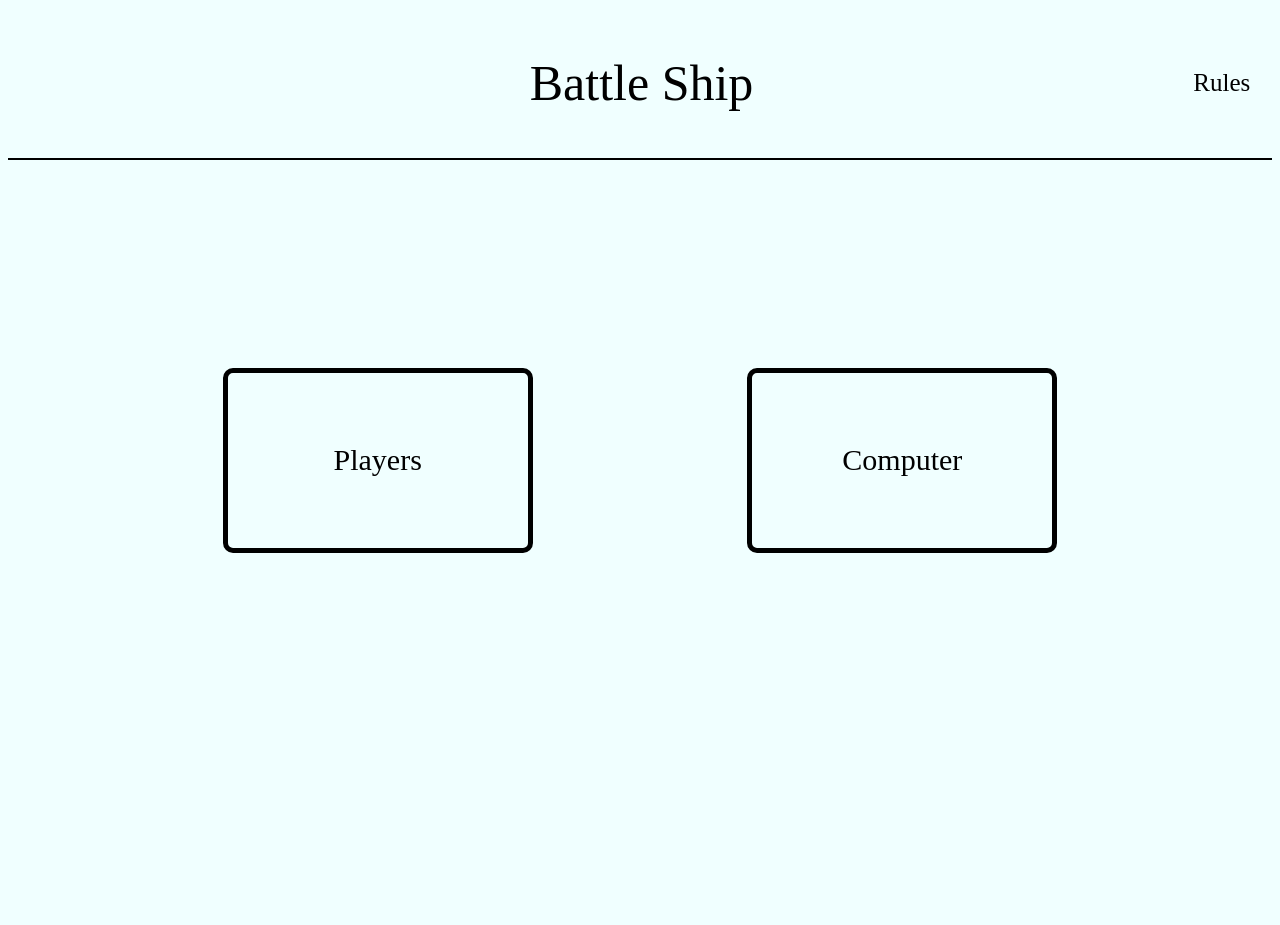
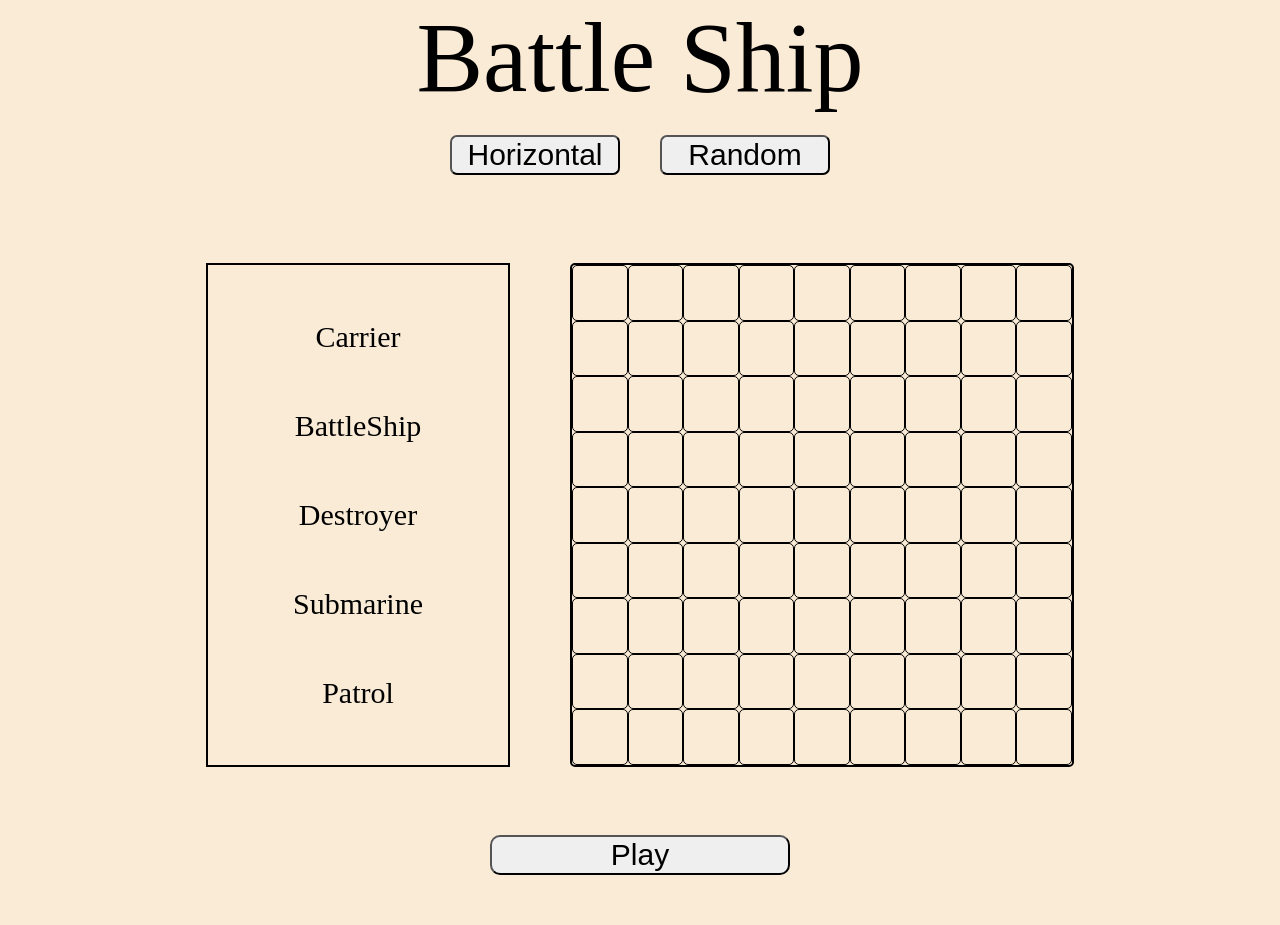
Before and after one commit to Jack0428-dream/battleship, a website built with webpack: page src/template.html in a window 1280 px wide. Before the commit the page ends 800 px from the top, so only its background shows below. Built offline with nearby package versions, Linux system fonts and the light colour scheme.

Commit message:
implement grid event

```diff
--- a/src/gameboard.js
+++ b/src/gameboard.js
@@ -17,21 +17,21 @@ class Gameboard{
         if(side === 'h') {
             if((ship.length + coordinates[0]) > 10) {
                 for(let i = 0; i < ship.length; i++) {
+                    placed.push([coordinates[0], coordinates[1]-i])
+                }
+            } else {
+                for(let i = 0; i < ship.length; i++) {
+                    placed.push([coordinates[0], coordinates[1] + i])
+                }
+            }
+        } else if(side === 'v') {
+            if((ship.length + coordinates[1]) > 10) {
+                for(let i = 0; i < ship.length; i++) {
                     placed.push([coordinates[0]-i, coordinates[1]])
                 }
             } else {
                 for(let i = 0; i < ship.length; i++) {
                     placed.push([coordinates[0]+i, coordinates[1]])
-                }
-            }
-        } else if(side === 'v') {
-            if((ship.length + coordinates[1]) > 10) {
-                for(let i = 0; i < ship.length; i++) {
-                    placed.push([coordinates[0], coordinates[1]-i])
-                }
-            } else {
-                for(let i = 0; i < ship.length; i++) {
-                    placed.push([coordinates[0], coordinates[1]+i])
                 }
             }
         }
--- a/src/index.js
+++ b/src/index.js
@@ -4,77 +4,194 @@ const Ship = require('./ship');
 const Gameboard = require('./gameboard');
 const Player = require('./player');
 
-const body = document.querySelector('#container');
+const container = document.querySelector('#container');
 const header = document.createElement('div');
+header.classList.add('header');
+const title = document.createElement('div');
+title.classList.add('title');
+const deploy = document.createElement('div');
+deploy.classList.add('deploy');
+
+container.appendChild(header);
+header.appendChild(title);
+header.appendChild(deploy);
+
+title.textContent = "Battle Ship";
+
+const hor_ver = document.createElement('button');
+hor_ver.addEventListener('click', () => {
+    if(hor_ver.textContent === 'Horizontal') {
+        hor_ver.textContent = 'Vertical';
+    } else {
+        hor_ver.textContent = 'Horizontal'
+    }
+})
+const random = document.createElement('button');
+
+deploy.appendChild(hor_ver);
+deploy.appendChild(random);
+
+hor_ver.textContent = "Horizontal";
+random.textContent = "Random"
+
 const bCon = document.createElement('div');
+bCon.classList.add('bcon');
+const ships = document.createElement('div');
+ships.classList.add('ships');
+const board = document.createElement('div');
+board.classList.add('board');
 
-const hdiv1 = document.createElement('div');
-const hdiv2 = document.createElement('div');
+for(let i = 0; i < 81; i++) {
+    const div = document.createElement('div');
+    if(i >= 0 && i < 9) {
+        div.dataset.row = '1';
+        div.dataset.col = `${i+1}`;
+    } else if(i >= 9 && i < 18) {
+        div.dataset.row = '2';
+        div.dataset.col = `${i-8}`;
+    } else if(i >=18 && i < 27) {
+        div.dataset.row = '3';
+        div.dataset.col = `${i-17}`;
+    } else if(i >= 27 && i < 36) {
+        div.dataset.row = '4';
+        div.dataset.col = `${i-27}`;
+    } else if (i >= 36 && i < 45) {
+        div.dataset.row = '5';
+        div.dataset.col = `${i-35}`;
+    } else if (i >= 45 && i < 54) {
+        div.dataset.row = '6';
+        div.dataset.col = `${i-44}`;
+    } else if (i >= 54 && i < 63) {
+        div.dataset.row = '7';
+        div.dataset.col = `${i-53}`;
+    } else if (i >= 63 && i < 72) {
+        div.dataset.row = '8';
+        div.dataset.col = `${i-62}`;
+    } else if (i >= 72 && i < 81) {
+        div.dataset.row = '9';
+        div.dataset.col = `${i-71}`;
+    }
+    div.classList.add('g-board');
+    board.appendChild(div);
+}
 
-const bdiv1 = document.createElement('div');
-const bdiv2 = document.createElement('div');
+container.appendChild(bCon);
+bCon.appendChild(ships);
+bCon.appendChild(board);
 
-header.classList.add('header');
-bCon.classList.add("bCon");
+const carrier = document.createElement('div');
+const battleship = document.createElement('div');
+const destroyer = document.createElement('div');
+const submarine = document.createElement('div');
+const patrol = document.createElement('div');
 
-body.appendChild(header);
-body.appendChild(bCon);
+ships.appendChild(carrier);
+ships.appendChild(battleship);
+ships.appendChild(destroyer);
+ships.appendChild(submarine);
+ships.appendChild(patrol);
 
-bCon.appendChild(bdiv1);
-bCon.appendChild(bdiv2);
-bdiv1.classList.add('player');
-bdiv2.classList.add('computer');
+carrier.textContent = 'Carrier';
+carrier.setAttribute('draggable', 'true');
 
-header.appendChild(hdiv1);
-header.appendChild(hdiv2);
-hdiv1.classList.add('title');
-hdiv2.classList.add('rule');
+battleship.textContent = 'BattleShip';
+battleship.setAttribute('draggable', 'true');
 
-hdiv1.textContent = "Battle Ship"
-hdiv2.textContent = 'Rules'
+destroyer.textContent = 'Destroyer';
+destroyer.setAttribute('draggable', 'true');
 
-bdiv1.textContent = 'Players'
-bdiv2.textContent = 'Computer'
+submarine.textContent = 'Submarine';
+submarine.setAttribute('draggable', 'true');
 
-const dialog = document.querySelector('.dialog');
-const close = document.querySelector('dialog button');
+patrol.textContent = 'Patrol';
+patrol.setAttribute('draggable', 'true');
 
-hdiv2.addEventListener('click', () => {
-    dialog.showModal();
+const footer = document.createElement('div');
+footer.classList.add('footer');
+const start = document.createElement('button');
+start.textContent = 'Play';
+
+container.appendChild(footer);
+footer.appendChild(start);
+
+const p1Board = new Gameboard;
+
+const divs = board.querySelectorAll('div');
+
+// Add data-row / data-col to every grid cell
+// use placeShip()
+// inside drop only call that function
+// let the board logic decide success/failure
+
+function dragstartHandler(ev) {
+    ev.dataTransfer.setData("text/plain", ev.target.innerText);
+    ev.dataTransfer.setData('text/html', ev.target.outerHTML);
+    ev.dataTransfer.setData(
+        "text/uri-list",
+        ev.target.ownerDocument.location.href,
+    )
+}
+
+[carrier, battleship, destroyer, submarine, patrol].forEach(ship => {
+    ship.addEventListener('dragstart', dragstartHandler);
+});
+
+function coloring(data) {
+    let string = data.toLowerCase();
+
+    divs.forEach(item => {
+        for(let i = 0; i < p1Board.ships[string].length; i++) {
+            if( p1Board.ships[string][i][0] === Number(item.dataset.row) && p1Board.ships[string][i][1] === Number(item.dataset.col)) {
+                item.style.backgroundColor = 'orange';
+            }
+        }
+    })
+}
+
+divs.forEach(item => {
+    item.addEventListener('dragover', (ev) => {
+        ev.preventDefault();
+    })
+
+    item.addEventListener('drop', (ev) => {
+        ev.preventDefault();
+
+        let data = ev.dataTransfer.getData("text/plain");
+
+        let direction = 'h'
+        if(hor_ver.textContent === 'Horizontal') {
+            direction = 'h'
+        } else if(hor_ver.textContent === 'Vertical') {
+            direction = 'v';
+        }
+
+        let coord = [];
+        coord[0] = Number(item.dataset.row);
+        coord[1] = Number(item.dataset.col);
+
+        let kind = '';
+        // gameboard placeShip function adapt
+        if(data === 'Carrier') {
+            kind = p1Board.playerShip.carrier;
+        } else if(data === 'BattleShip') {
+            kind = p1Board.playerShip.battleship;
+        } else if(data === 'Destroyer') {
+            kind = p1Board.playerShip.destroyer;
+        } else if(data === 'Submarine') {
+            kind = p1Board.playerShip.submarine;
+        } else if(data === 'Patrol') {
+            kind = p1Board.playerShip.patrol;
+        }
+
+        p1Board.placeShip(kind, coord, direction);
+        console.log(p1Board.ships);
+
+        coloring(data);
+    })
 })
 
-close.addEventListener('click', () => {
-    dialog.close();
-})
 
-// board making function
-function makingGrid() {
-    const mainBoard = document.createElement('div');
-    mainBoard.classList.add('mainboard');
-
-    for(let i = 0; i < 81; i++) {
-        const divB = document.createElement('div');
-        mainBoard.appendChild(divB);
-        divB.classList.add('grid');
-    }
-
-    return mainBoard;
-}
-
-bdiv1.addEventListener('click', () => {
-    bCon.textContent = "";
-    const board1p = makingGrid();
-    const board2p = makingGrid();
-
-    bCon.appendChild(board1p);
-    bCon.appendChild(board2p);
-})
-
-bdiv2.addEventListener('click', () => {
-    bCon.textContent = "";
-    const board1p = makingGrid();
-    const board2p = makingGrid();
-
-    bCon.appendChild(board1p);
-    bCon.appendChild(board2p);
-})
+// Drop happens -> done
+// placeShip() runs -> done
+// UI loops through all ship coordinates
+// grid cell that matches -> color it
--- a/src/styles.css
+++ b/src/styles.css
@@ -1,79 +1,96 @@
 #container {
-    display: grid;
-    grid-template-rows: 1fr 4fr;
-    background-color: azure;
+    margin: 0;
+    padding: 0;
 }
 
 .header {
-    display: grid;
-    grid-template-columns: 3fr 1fr;
-    background-color: azure;
-    height: 150px;
+    background-color: antiquewhite;
     display: flex;
+    flex-direction: column;
     justify-content: center;
-    align-items: center;
-    font-size: 30px;
-}
-
-.bCon {
-    height: 100%;
-    border-top: 2px solid black;
-    display: flex;
-    justify-content: space-evenly;
     align-items: center;
 }
 
 .title {
-    font-size: 50px;
-    position: relative;
-    left: 30px;
+    font-size: 100px;
 }
 
-.rule {
+.deploy {
+    display: flex;
+    justify-content: space-evenly;
+}
+
+.deploy > button {
+    font-size: 30px;
+    margin: 20px;
+    border-radius: 7px;
+    width: 170px;
+}
+
+.bcon {
+    background-color: antiquewhite;
+    display: flex;
+    justify-content: center;
+    align-items: center;
+    height: 80vh;
+}
+
+.ships {
+    width: 300px;
+    height: 500px;
+    border: 2px solid black;
+    margin-top: 10px;
+    margin: 30px;
+}
+
+.board {
+    display: grid;
+    grid-template-columns: repeat(9, 1fr);
+    grid-template-rows: repeat(9, 1fr);
+    border: 2px solid black;
+    width: 500px;
+    height: 500px;
+    margin-top: 10px;
+    margin: 30px;
+    border-radius: 5px;
+}
+
+.board > div {
+    border: 1px solid black;
+    border-radius: 5px;
+}
+
+.board > div:hover {
+    background-color: #ec8c17;
+}
+
+.ships {
     display: flex;
     flex-direction: column;
-    justify-content: end;
-    font-size: 25px;
-    position: relative;
-    left: 470px;
+    justify-content: space-evenly;
 }
 
-.rule:hover {
-    color: aqua;
-}
-
-.player, .computer{
-    width: 300px;
-    height: 175px;
-    border: 5px solid black;
-    border-radius: 10px;
+.ships > div {
     font-size: 30px;
     display: flex;
     justify-content: center;
     align-items: center;
+    cursor: pointer;
 }
 
-.bCon > .player:hover, .bCon > .computer:hover {
-    background-color: aqua;
+.ships > div:hover {
+    background-color: bisque;
 }
 
-.dialog {
-    width: 500px;
+.footer {
+    background-color: antiquewhite;
+    display: flex;
+    justify-content: center;
+    padding-bottom: 50px;
 }
 
-.mainboard {
-    width: 500px;
-    height: 500px;
-    display: grid;
-    grid-template-columns: repeat(9, 1fr);
-    grid-template-rows: repeat(9, 1fr);
-    border: 1px solid black;
+.footer > button {
+    font-size: 30px;
+    width: 300px;
+    border-radius: 10px;
 }
-
-.grid {
-    border: 1px solid black;
-}
-
-.grid:hover {
-    background-color: aqua;
-}
```
